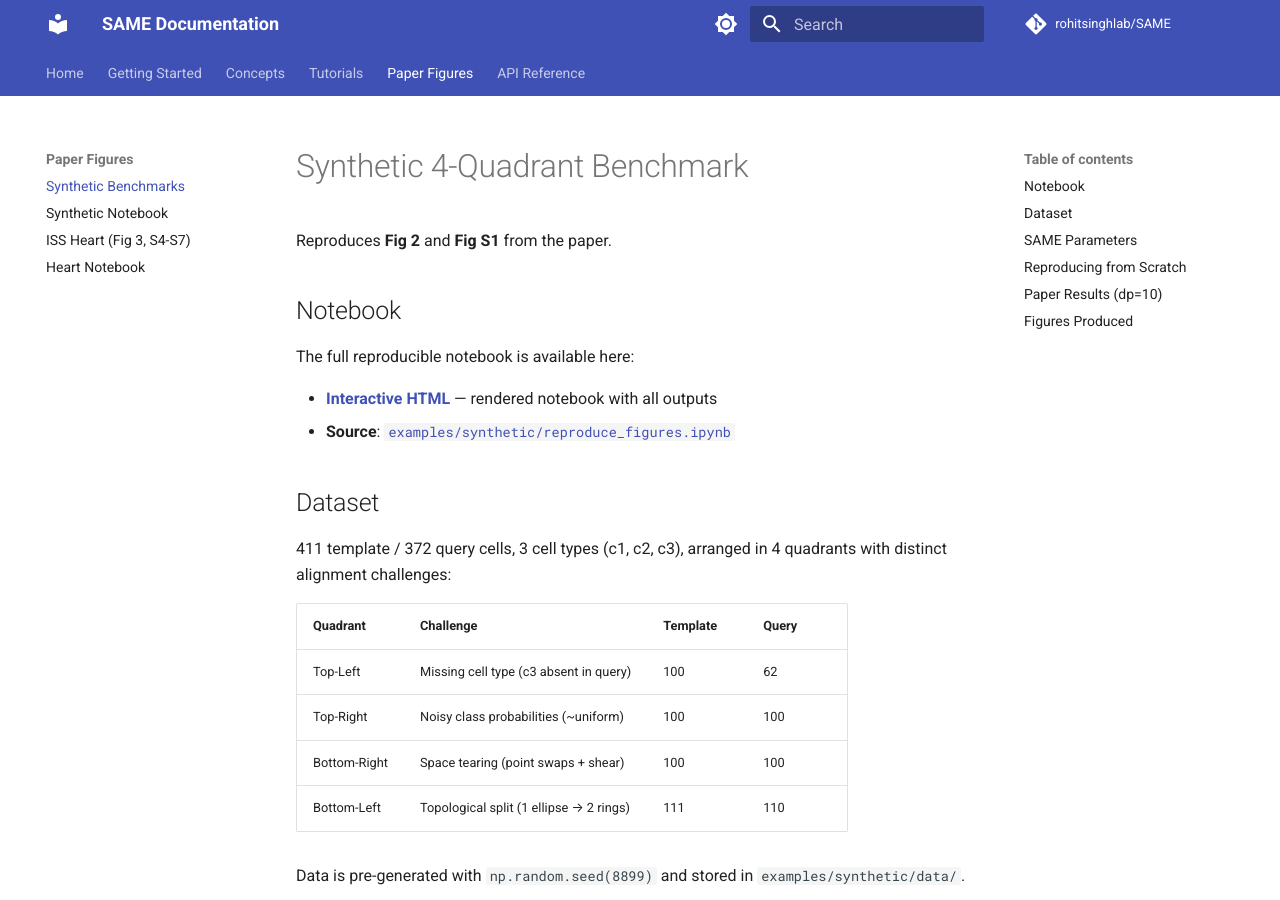
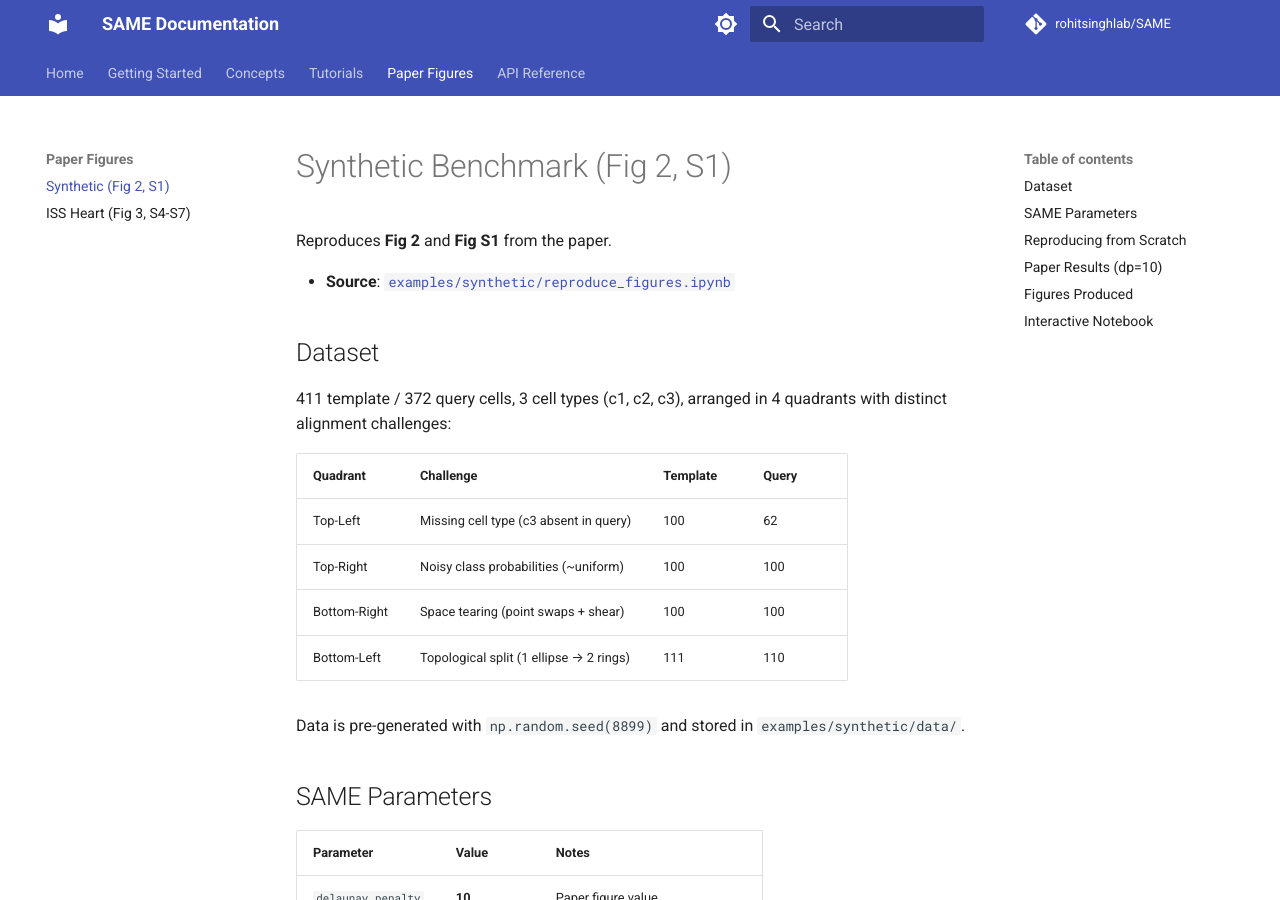
Before and after one commit to rohitsinghlab/SAME, an MkDocs documentation site: the page built from docs/tutorials/synthetic.md, in a window 1280 px wide and 900 px high. Built offline with MkDocs 1.6.1 and Material for MkDocs 9.7.7, drawn with Linux system fonts in a browser that asks for light colours; comment, search, counter and statistics services are not loaded.

Commit message:
Clean up docs nav: merge notebook pages into paper figure pages,   remove duplicates

```diff
--- a/docs/tutorials/synthetic.md
+++ b/docs/tutorials/synthetic.md
@@ -1,12 +1,7 @@
-# Synthetic 4-Quadrant Benchmark
+# Synthetic Benchmark (Fig 2, S1)
 
 Reproduces **Fig 2** and **Fig S1** from the paper.
 
-## Notebook
-
-The full reproducible notebook is available here:
-
-- **[Interactive HTML](synthetic_benchmark.html)** — rendered notebook with all outputs
 - **Source**: [`examples/synthetic/reproduce_figures.ipynb`](https://github.com/rohitsinghlab/SAME/tree/main/examples/synthetic/reproduce_figures.ipynb)
 
 ## Dataset
@@ -60,3 +55,7 @@ bash run_same.sh 25     # alternative penalty
 | `FigS1c_space_tearing.svg` | Fig S1c |
 | `FigS1d_noisy_probabilities.svg` | Fig S1d |
 | `FigS_delaunay_triangulation.svg` | Supplementary |
+
+## Interactive Notebook
+
+<iframe src="synthetic_benchmark.html" width="100%" height="800px" style="border:none;"></iframe>
--- a/mkdocs.yml
+++ b/mkdocs.yml
@@ -71,12 +71,9 @@ nav:
   - Tutorials:
     - Basic Usage: tutorials/basic_usage.md
     - Large Datasets: tutorials/large_datasets.md
-    - Synthetic Benchmarks: tutorials/synthetic.md
   - Paper Figures:
     - Synthetic (Fig 2, S1): tutorials/synthetic.md
-    - Synthetic Notebook: tutorials/synthetic_notebook.md
     - ISS Heart (Fig 3, S4-S7): tutorials/heart.md
-    - Heart Notebook: tutorials/heart_notebook.md
   - API Reference:
     - Core Functions: api/same.md
     - Metacell Utilities: api/metacell_utils.md
```
Also changed, not shown: docs/tutorials/heart.md (+5 -6 lines), docs/tutorials/heart_notebook.md (deleted, +0 -3 lines), docs/tutorials/synthetic_notebook.md (deleted, +0 -3 lines).
